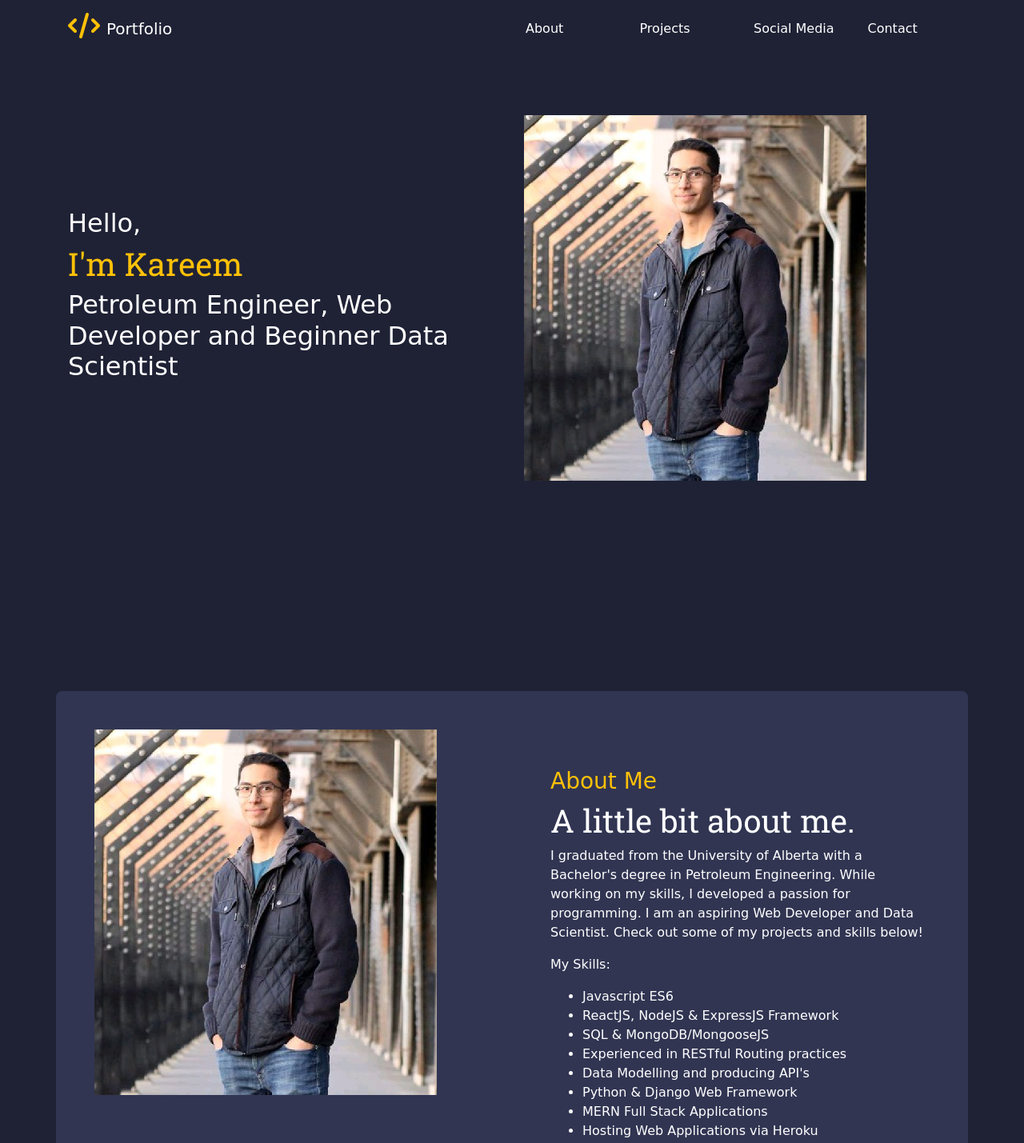
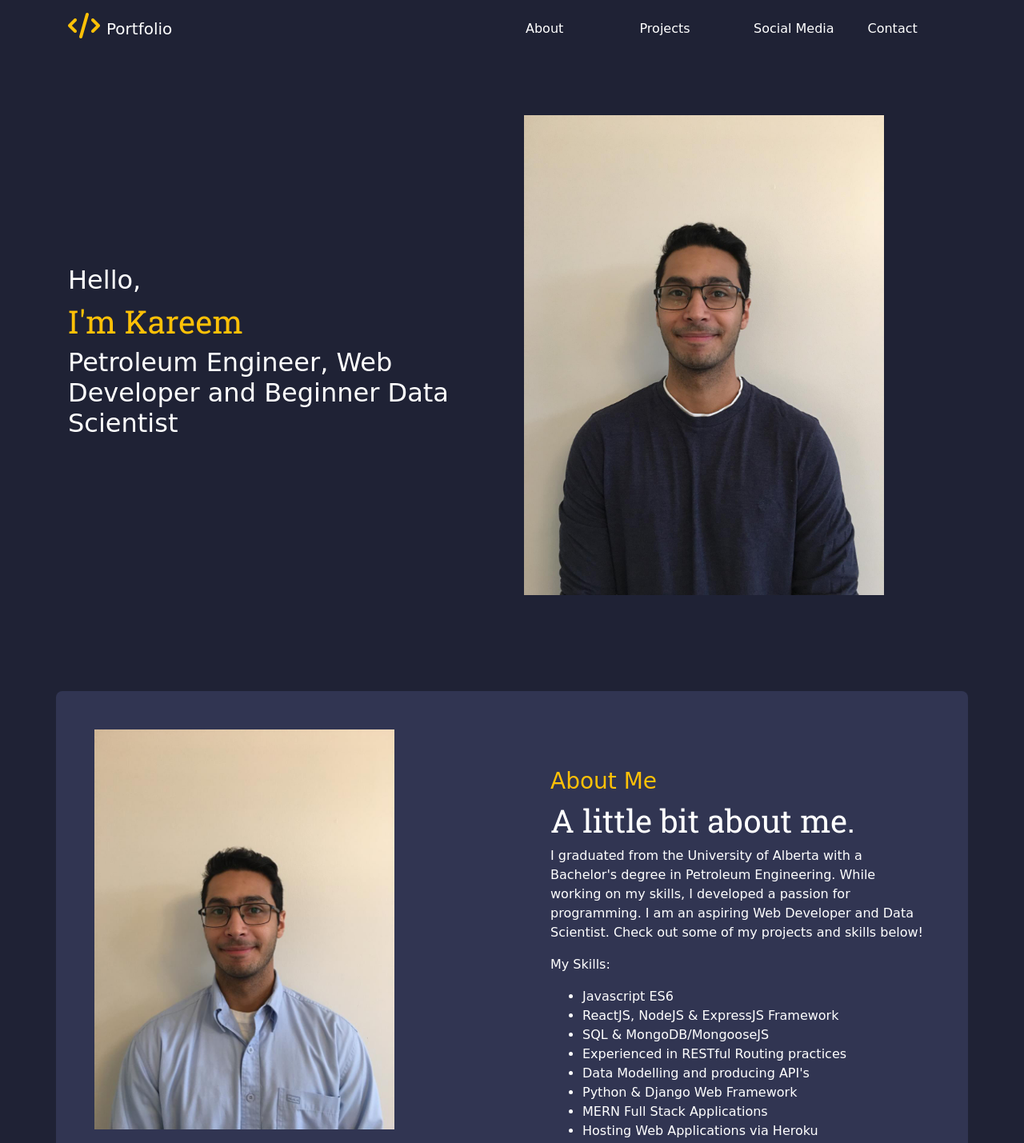
Before and after one commit to KareemD123/my-resume-portfolio, a plain HTML site: page index.html in a window 1280 px wide. Shown: the top 1429 px of the page at 80% size. Drawn offline with nearby package versions, Linux system fonts and the light colour scheme; a web font is replaced by a local one.

Commit message:
photo adjustments

```diff
--- a/index.html
+++ b/index.html
@@ -63,7 +63,7 @@
           <h2 class="text-white">Petroleum Engineer, Web Developer and Beginner Data Scientist</h2>
         </div>
         <div class="col-6">
-          <img src="images/profilePhoto.png" alt=""/>
+          <img id="profileImg" src="images/BlueShirt1.jpeg" alt=""/>
         </div>
       </div>
     </div>
@@ -71,7 +71,7 @@
     <div class="container p-5" id="about">
       <div class="row">
         <div class="col-6">
-          <img src="images/profilePhoto.png" alt="" class="img-fluid" />
+          <img id="profileImg2" src="images/ButtonUpHeadShot.jpeg" alt="" class="img-fluid" />
         </div>
         <div class="col-6 pl-5 pt-5 pb-5 text-white">
           <h3 class="text-warning">About Me</h3>
--- a/styles.css
+++ b/styles.css
@@ -15,6 +15,17 @@ body {
 
   font-family: "Baloo Tamma 2", cursive;
 }
+
+#profileImg {
+  height: 600px;
+  width: auto;
+}
+
+#profileImg2 {
+  height: 500px;
+  width:auto;
+}
+
 
 .m-heading {
   font-family: "Roboto Slab", serif;
```
Also changed, not shown: images/BlueShirt1.jpeg (added), images/BlueShirt2.jpeg (added), images/ButtonUpHeadShot.jpeg (added).
